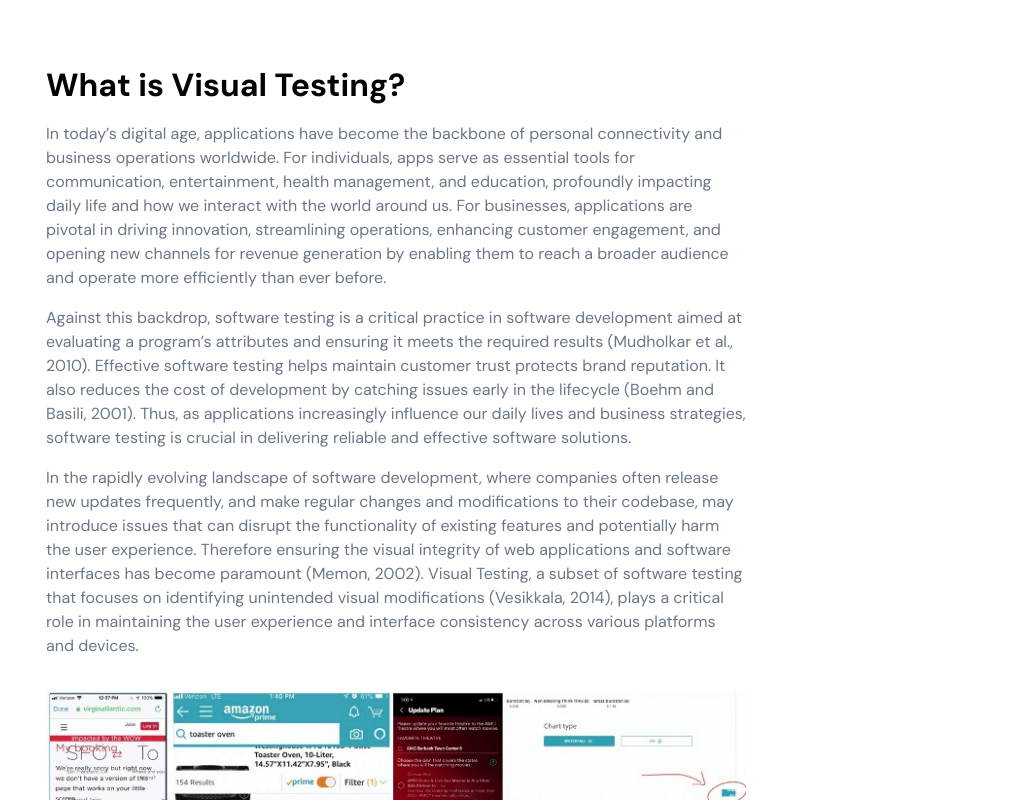
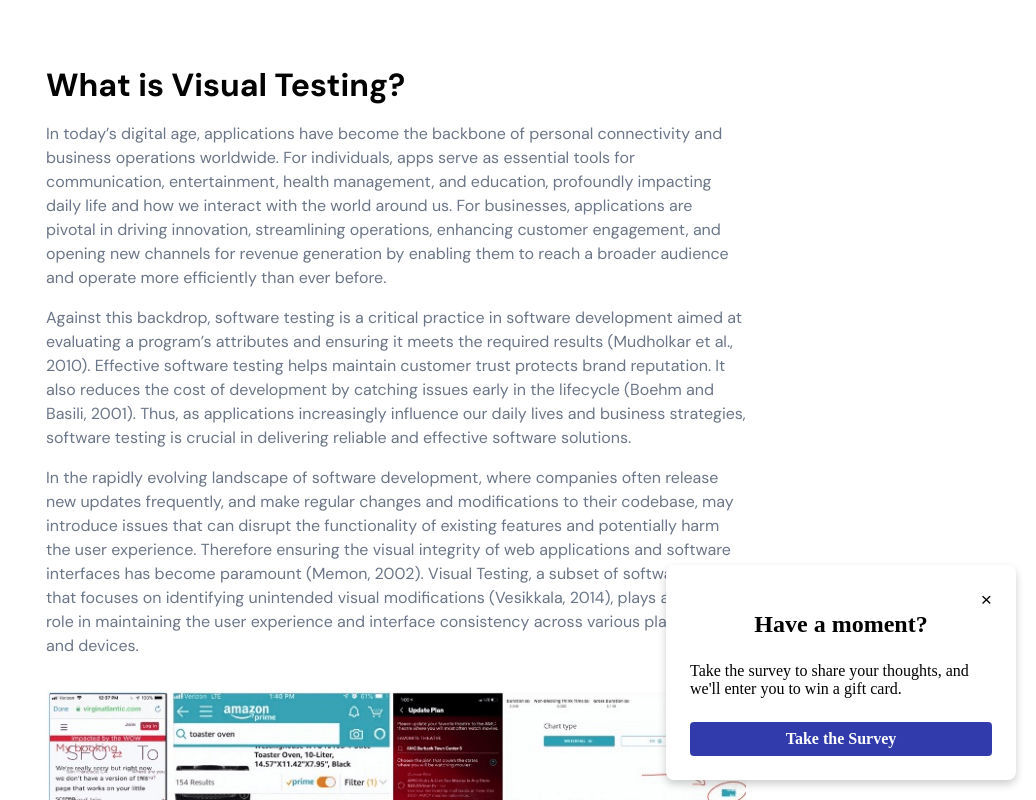
Before and after one commit to FabioMiguel2000/eVRT-questionaire, a React (Vite) app: page / in a window 1280 px wide. Shown: the top 800 px of the page, without its empty margins (244-1280 px from the left). Built offline with nearby package versions, Linux system fonts and the light colour scheme.

Commit message:
feat: added survey pop up

```diff
--- a/src/App.tsx
+++ b/src/App.tsx
@@ -6,10 +6,12 @@ import false_positives_2 from "./assets/false-positives-2.png";
 import pixel_perfect_example from "./assets/pixel-perfect-example.png";
 import profile_img from "./assets/profile-img.png";
 import { HiOutlineMail } from "react-icons/hi";
+import SurveyPopup from './components/SurveyPopup';
 
 function App() {
   return (
     <div className="app">
+      <SurveyPopup />
       <div className="app__wrapper">
         <div>
           <h2>What is Visual Testing?</h2>
--- /dev/null
+++ b/src/components/SurveyPopup.css
@@ -0,0 +1,65 @@
+.survey-popup {
+  position: fixed;
+  bottom: 20px;
+  right: 20px;
+  background-color: white;
+  box-shadow: 0 4px 8px rgba(0, 0, 0, 0.2);
+  border-radius: 8px;
+  width: 350px;
+  padding: 1.5rem;
+  z-index: 1000;
+  transition: transform 0.3s ease-in-out;
+}
+
+.survey-popup-content {
+  display: flex;
+  flex-direction: column;
+  align-items: center;
+}
+
+.survey-popup-content h2 {
+  margin-bottom: 1.5rem;
+}
+.survey-popup-content p {
+  margin-bottom: 0.5rem;
+}
+
+.survey-popup-close {
+  align-self: flex-end;
+  background: none;
+  border: none;
+  font-size: 1.2rem;
+  cursor: pointer;
+}
+
+.survey-popup-link {
+  margin-top: 1rem;
+  background-color: var(--secondary-color);
+  color: white;
+  padding: 0.5rem 1rem;
+  text-decoration: none;
+  border-radius: 4px;
+  font-weight: bold;
+  text-align: center;
+  display: block;
+  width: 100%;
+}
+
+@media screen and (max-width: 768px) {
+  .survey-popup {
+    bottom: 0;
+    left: 0;
+    width: 100%;
+    height: auto;
+    border-radius: 0;
+    padding: 1rem;
+  }
+
+  .survey-popup-content {
+    align-items: center;
+  }
+
+  .survey-popup-link {
+    width: 100%;
+  }
+}
--- /dev/null
+++ b/src/components/SurveyPopup.tsx
@@ -0,0 +1,27 @@
+import React, { useState } from 'react';
+import './SurveyPopup.css';
+
+const SurveyPopup = () => {
+  const [isOpen, setIsOpen] = useState(true);
+
+  const closePopup = () => {
+    setIsOpen(false);
+  };
+
+  return (
+    isOpen && (
+      <div className="survey-popup">
+        <div className="survey-popup-content">
+          <button className="survey-popup-close" onClick={closePopup}>×</button>
+          <h2>Have a moment?</h2>
+          <p>Take the survey to share your thoughts, and we'll enter you to win a gift card.</p>
+          <a className="survey-popup-link" href="https://docs.google.com/forms/d/e/1FAIpQLSdDQvZhmvPtiNd-uHi3CvVMs5nEwklO71upTW1rYTIYPiboEA/viewform" target="_blank" rel="noopener noreferrer">
+            Take the Survey
+          </a>
+        </div>
+      </div>
+    )
+  );
+};
+
+export default SurveyPopup;
```
